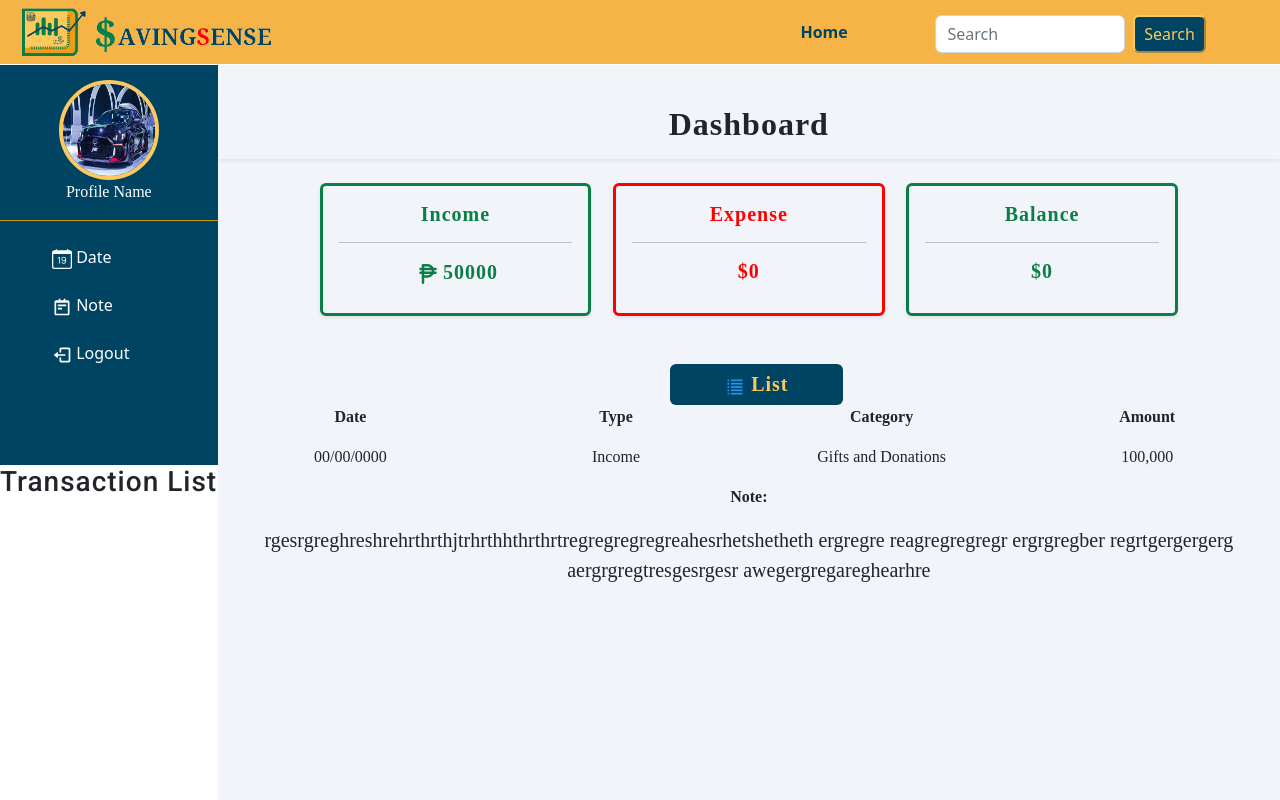
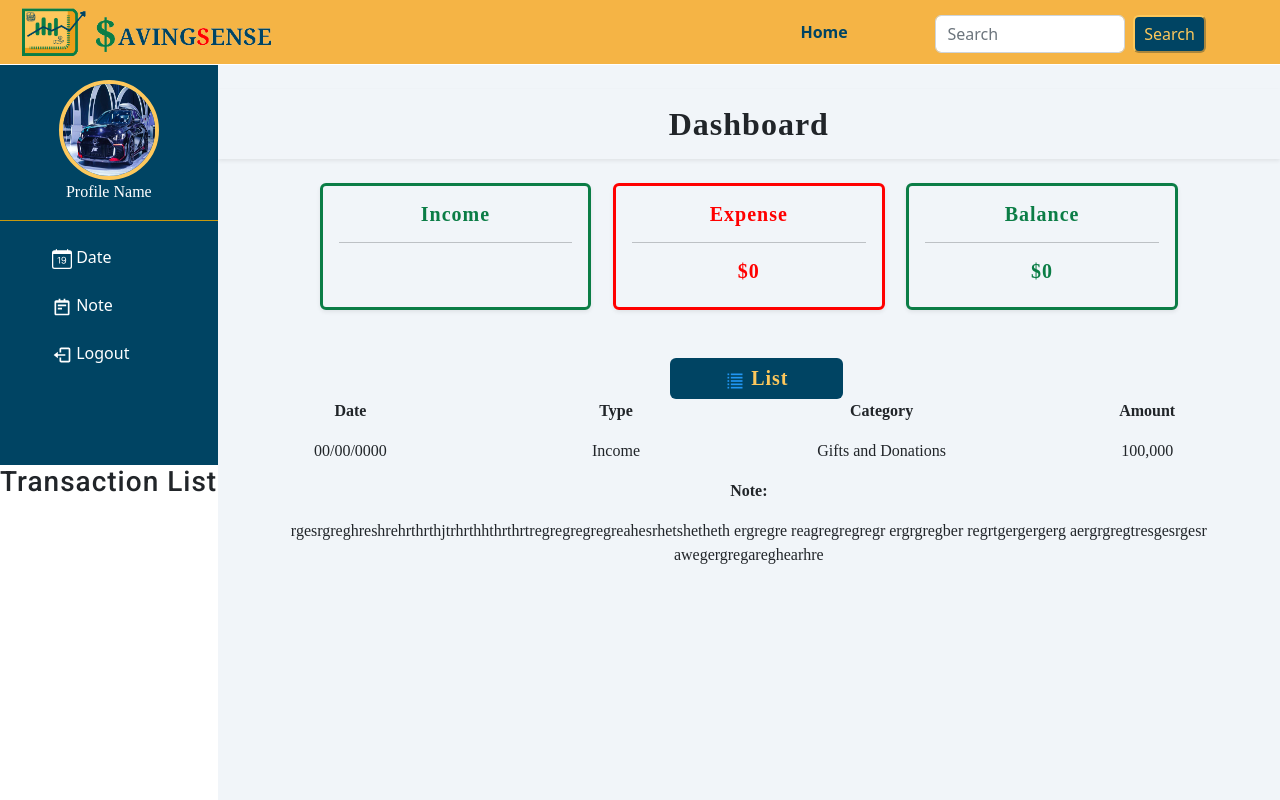
Before and after one commit to elainelynch/SavingSense, a React (Vite) app: page /dashboard in a window 1280 px wide. Shown: the top 800 px of the page. Built offline with nearby package versions, Linux system fonts and the light colour scheme.

Commit message:
"fixed Registration form"

```diff
--- a/src/components/Dashboard.jsx
+++ b/src/components/Dashboard.jsx
@@ -18,8 +18,9 @@ import { BiLogOut } from "react-icons/bi";
 import { GrTransaction } from "react-icons/gr";
 import { useFormik } from "formik";
 import { Value } from "sass";
-import Income from "./Income";
 import * as Yup from "yup";
+import { Toast } from "bootstrap";
+import {TbCurrencyPeso} from "react-icons/tb";
 
 function Dashboard() {
   const formik = useFormik({
@@ -40,6 +41,7 @@ function Dashboard() {
 
     onSubmit: (value) => {
       console.log(value);
+      new Toast(document.getElementById('save')).show()
     },
   });
 
@@ -119,9 +121,7 @@ function Dashboard() {
                   <span className="i-e-b fw-bold">Income</span>
                 </h5>
                 <hr />
-                <h5 className="text-center fw-bold i-e-b">
-                  <Income />
-                </h5>
+                <h5 className="text-center fw-bold i-e-b"></h5>
               </div>
             </div>
             <div className="col-10 col-md-3 col-sm-3  mt-3  expense rounded shadow-sm p-3">
@@ -172,7 +172,7 @@ function Dashboard() {
               </div>
               <div>
                 <p className="fw-bold">Note:</p>
-                <span className="fs-5">
+                <span className="fs-7">
                   rgesrgreghreshrehrthrthjtrhrthhthrthrtregregregregreahesrhetshetheth
                   ergregre reagregregregr ergrgregber regrtgergergerg
                   aergrgregtresgesrgesr awegergregareghearhre
@@ -208,8 +208,7 @@ function Dashboard() {
                       <form
                         onSubmit={formik.handleSubmit}
                         className="w-100"
-                        width="100px"
-                      >
+                        width="100px">
                         <fieldset>
                           <div className="input-group mt-2" width="100px">
                             <span className="input-group-text" id="date">
@@ -223,8 +222,7 @@ function Dashboard() {
                               aria-describedby="date"
                               id="date"
                               value={formik.values.date}
-                              onChange={formik.handleChange}
-                            />
+                              onChange={formik.handleChange}/>
                           </div>
                           {formik.errors.date && (
                             <span className="error-text fs-bold">
@@ -234,7 +232,7 @@ function Dashboard() {
                           <div className="input-group mt-2">
                             <label className="input-group-text" htmlFor="type">
                               <span className="incometext">
-                                <GiExpense size={20} />{" "}
+                                <GiExpense size={20} />
                                 <span className="l1">Type of Transaction</span>
                               </span>
                             </label>
@@ -246,7 +244,7 @@ function Dashboard() {
                             >
                               <option defaultValue>Type...</option>
                               <option defaultValue="1" className="color-income">
-                                Income
+                              <TbCurrencyPeso size={30} />Income
                               </option>
                               <option
                                 defaultValue="2"
@@ -293,10 +291,7 @@ function Dashboard() {
                               <option defaultValue="5" className="color-income">
                                 Savings
                               </option>
-                              <option
-                                defaultValue="6"
-                                className="color-expense"
-                              >
+                              <option defaultValue="6" className="color-expense">
                                 Food and Drink
                               </option>
                               <option
@@ -476,6 +471,18 @@ function Dashboard() {
                           </div>
                         </fieldset>
                       </form>
+                      <div aria-live="polite" aria-atomic="true" className="bg-dark position-relative bd-example-toasts">
+                        <div id="save" className="toast-container position-absolute p-3">
+                          <div className="toast">
+                            <div className="toast-header">
+                              <small>11 mins ago</small>
+                            </div>
+                            <div className="toast-body">
+                              Hello, world! This is a toast message.
+                            </div>
+                          </div>
+                        </div>
+                      </div>
                     </div>
                   </div>
                 </div>
```
